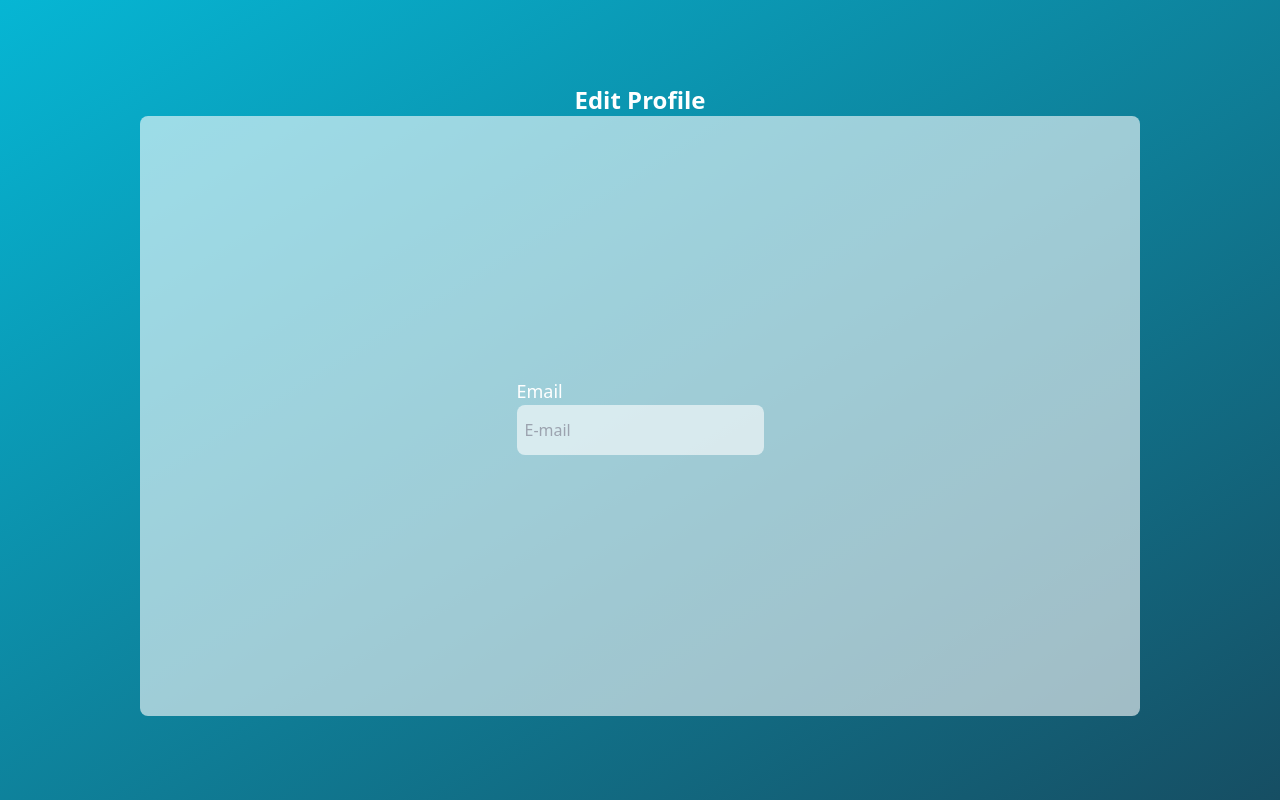
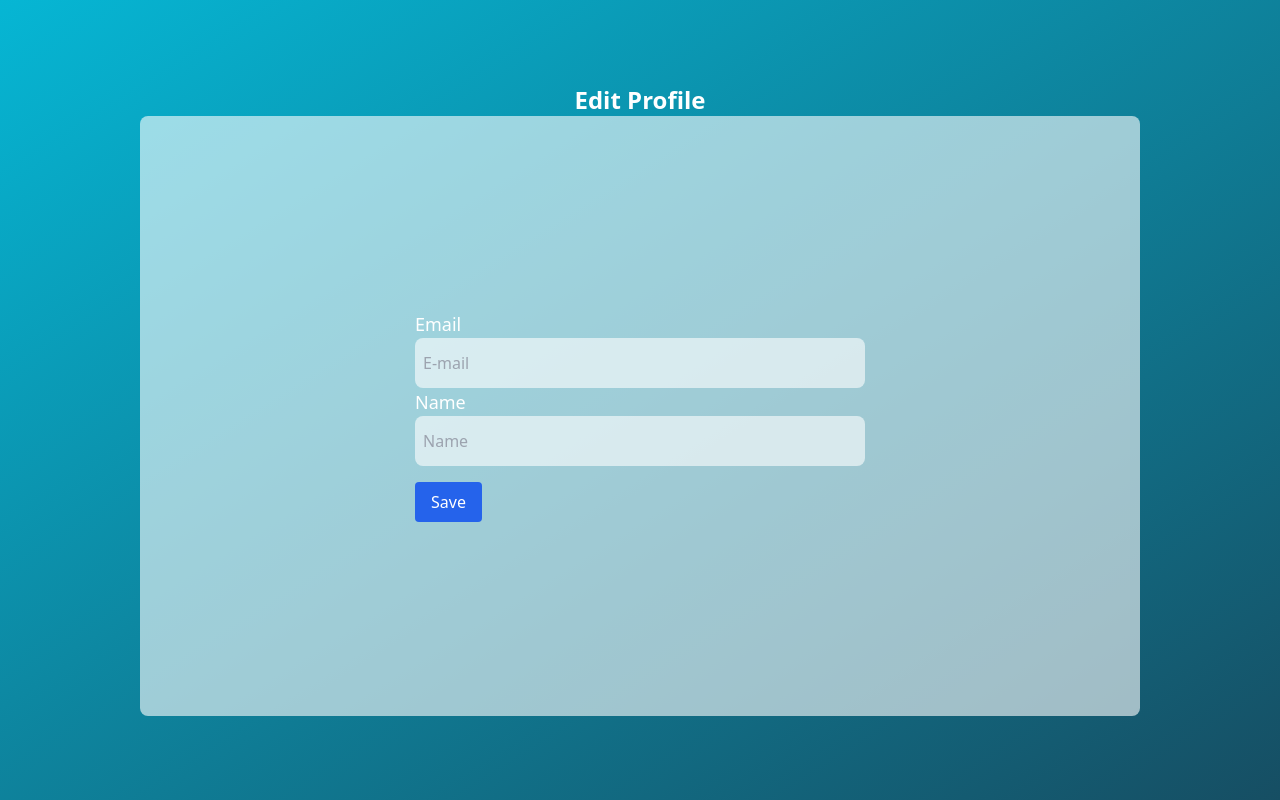
Before and after one commit to igormooura/auth-system, a React (Vite) app in the folder frontend/: page /edit in a window 1280 px wide. Built offline with nearby package versions, Linux system fonts and the light colour scheme; no server answers; sample sign-in values are in the browser's storage.

Commit message:
feat: added put to edit page

```diff
--- a/frontend/src/pages/Edit.tsx
+++ b/frontend/src/pages/Edit.tsx
@@ -1,21 +1,35 @@
 import { useState } from "react";
 import Inputs from "../components/Inputs/Inputs";
+import axios from "axios";
+import useVerifyAuth from "../hooks/verifyAuth";
 
 const Edit = () => {
+  const { userInfo } = useVerifyAuth();
+  const [email, setEmail] = useState("");
+  const [name, setName] = useState("");
 
-    const handleEdit = async () =>{
-        console.log("laalla")
+  const handleEdit = async (e: React.FormEvent) => {
+    e.preventDefault();
+
+    if (!userInfo || !userInfo.userId) return;
+
+    try {
+      await axios.put(`http://localhost:4000/user/${userInfo.userId}`, {
+        email,
+        name,
+      });
+      console.log("User updated successfully");
+    } catch (error) {
+      console.error("Error updating user", error);
     }
-
-    const[email, setEmail] = useState("")
+  };
 
   return (
-    <div className="flex flex-col justify-center items-center bg-gradient-to-tl from-cyan-900 to-cyan-500 min-h-screen  p-4">
-      <h1 className="text-white text-2xl font-semibold"> Edit Profile</h1>
+    <div className="flex flex-col justify-center items-center bg-gradient-to-tl from-cyan-900 to-cyan-500 min-h-screen p-4">
+      <h1 className="text-white text-2xl font-semibold">Edit Profile</h1>
 
       <div className="w-full max-w-[1000px] h-auto md:h-[600px] sm:h-[600px] rounded-lg p-4 bg-white bg-opacity-60 flex flex-col md:flex-row items-center justify-center gap-4">
-        <form onClick={handleEdit} className="">
-        <div className="w-full max-w-[450px]">
+        <form onSubmit={handleEdit} className="w-full max-w-[450px] flex-col">
           <label className="block text-lg text-white text-left">Email</label>
           <Inputs
             type="email"
@@ -24,7 +38,22 @@ const Edit = () => {
             onChange={(e) => setEmail(e.target.value)}
             required
           />
-          </div>
+
+          <label className="block text-lg text-white text-left">Name</label>
+          <Inputs
+            type="text"
+            placeholder="Name"
+            value={name}
+            onChange={(e) => setName(e.target.value)}
+            required
+          />
+
+          <button
+            type="submit"
+            className="mt-4 px-4 py-2 bg-blue-600 text-white rounded"
+          >
+            Save
+          </button>
         </form>
       </div>
     </div>
```
Lines whose indentation alone changed are shown as unchanged.
